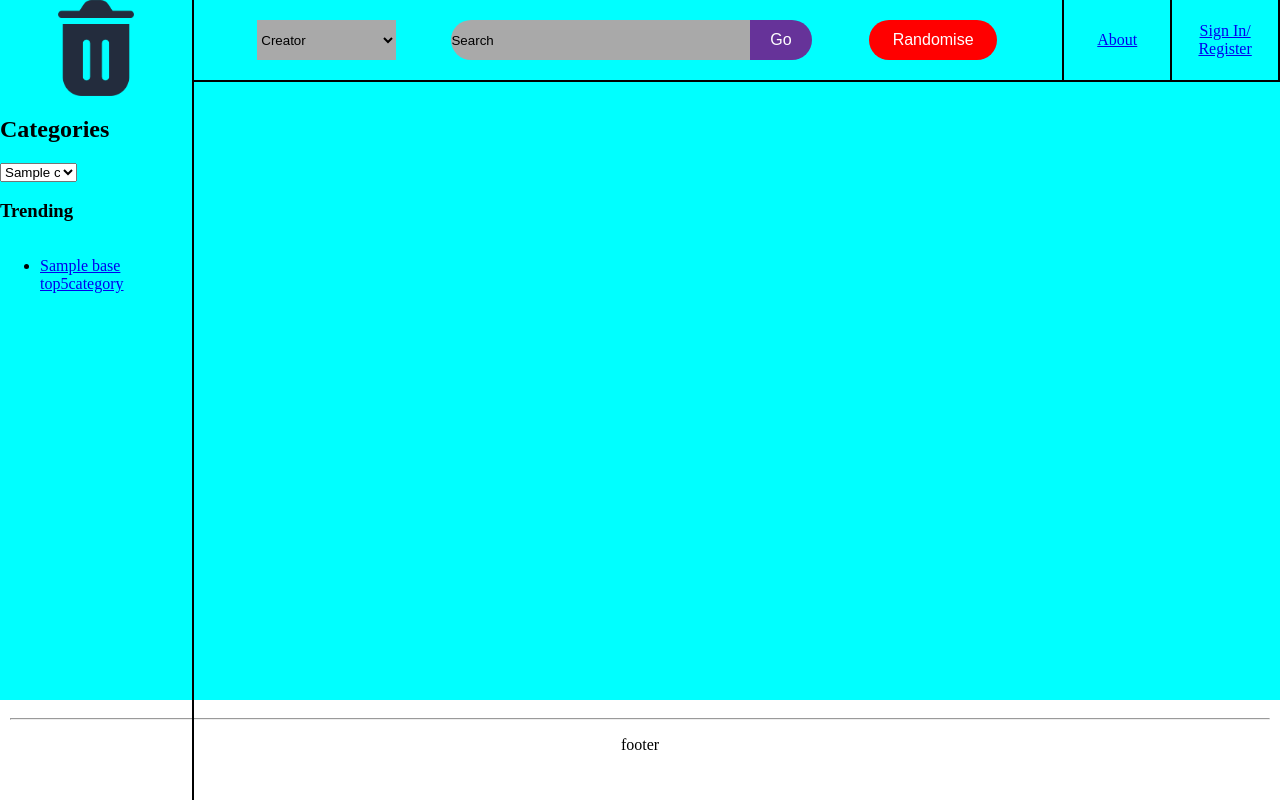
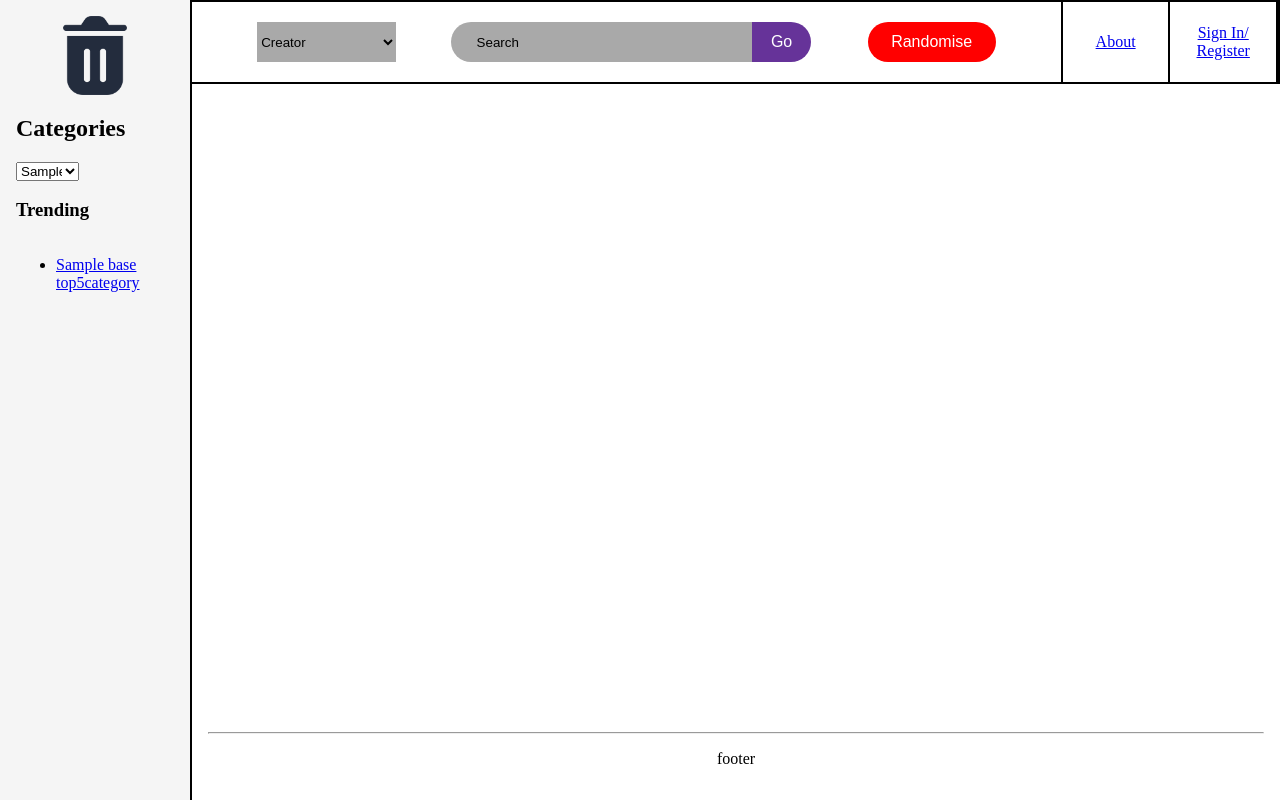
Before and after one commit to PearOtters/Team2A_videoApp, a Django app: template templates/YouHate/base.html in a window 1280 px wide. Run offline with Django 3.2, Linux system fonts and the light colour scheme; the template is opened without the code that fills it: most values are stand-ins (such as "Sample title", 1, 10 or a date in 2020); parts of the project's set-up code (start-up, migrations or seed data) failed here and were passed over.

Commit message:
changed layout to grid

```diff
--- a/static/css/base.css
+++ b/static/css/base.css
@@ -1,18 +1,28 @@
 html, body {
+    margin: 0;
     height: 100%;
-    margin: 0;
+}
+
+body {
+    display: grid;
+    grid-template-areas:
+        "aside header"
+        "aside main"
+        "aside footer";
+    grid-template-columns: 15vw 1fr;
+    grid-template-rows: auto 1fr auto;
+    min-height: 100vh;
 }
 
 header {
-    position: fixed;
+    grid-area: header;
+    height: 10vh;
     display: flex;
     justify-content: space-between;
-    top: 0px;
-    right: 0px;
-    margin: 0px;
-    padding: 0px;
-    height: 10vh;
-    width: 85vw;
+    align-items: center;
+    padding: 0;
+    border: 2px solid black;
+    border-left: 0;
 }
 
 #searchContainer {
@@ -20,7 +30,6 @@ header {
     padding: 0px;
     height: 100%;
     width: 80%;
-    border-bottom: 2px solid black;
     display: flex;
     justify-content: center;
     align-items: center;
@@ -68,6 +77,7 @@ form {
     width: 85%;
     margin: 0px;
     padding: 0px;
+    padding-left: 2vw;
     border: 0px;
     border-top-left-radius: 20px;
     border-bottom-left-radius: 20px;
@@ -128,13 +138,11 @@ form {
 }
 
 aside {
-    position: fixed;
-    top: 0;
-    left: 0;
-    height: 100vh;
-    width: 15vw;
+    grid-area: aside;
+    background-color: #f5f5f5;
     display: flex;
     flex-direction: column;
+    padding: 1rem;
     border-right: 2px solid black;
 }
 
@@ -154,9 +162,12 @@ aside {
 }
 
 main {
-    background-color: aqua;
+    grid-area: main;
+    padding: 1rem;
 }
 
 footer {
-    height: 10vh;
+    grid-area: footer;
+    text-align: center;
+    padding: 1rem;
 }
```
